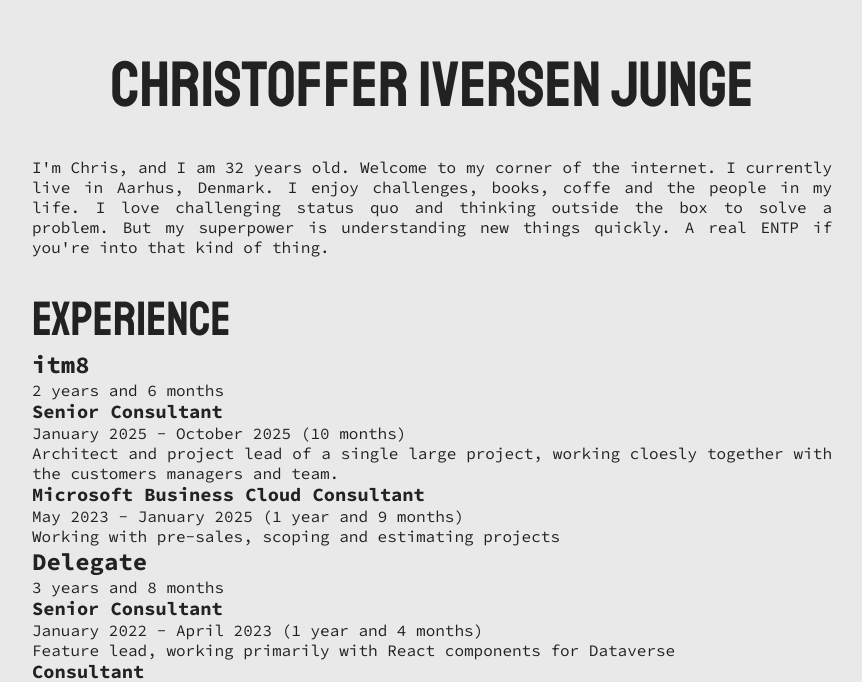
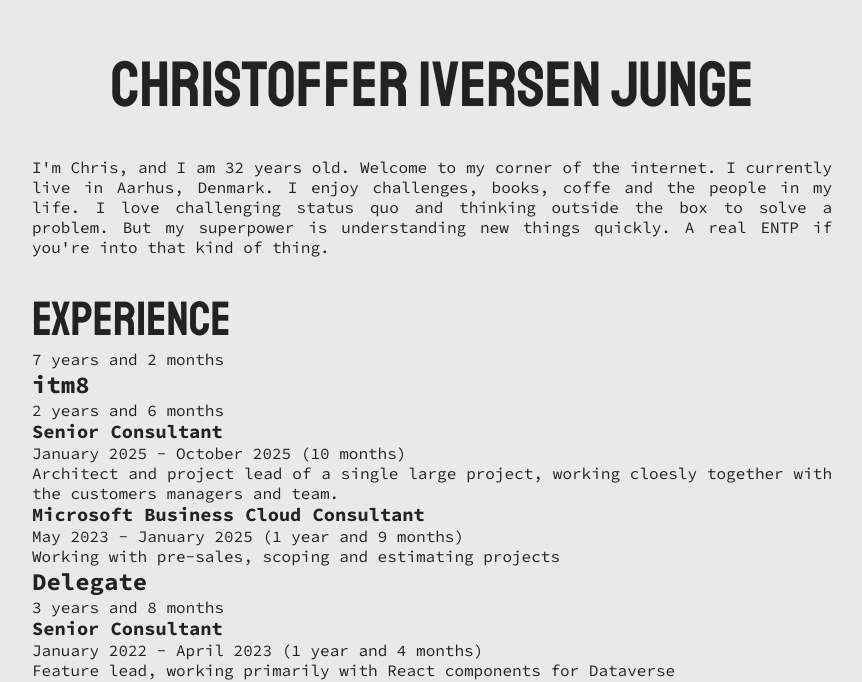
Before and after one commit to sixfourtwo/sixfourtwo.github.io, a Next.js app: page / in a window 1280 px wide. Shown: the part 119-801 px from the top of the page, without its empty margins (208-1070 px from the left). Built offline with nearby package versions, Linux system fonts and the light colour scheme.

Commit message:
Show a total of experience

```diff
--- a/src/app/sections/experience.tsx
+++ b/src/app/sections/experience.tsx
@@ -4,6 +4,8 @@ import { toHumanReadableTimespan, toHumanReadableMonthAndYear } from "../helpers
 
 export default function Experience() {
     const experience = getExperience();
+    const totalTo = new Date();
+    const totalFrom = experience[experience.length - 1].from;
 
     const experienceComponents = experience.map((expGroup) => {
 
@@ -27,6 +29,7 @@ export default function Experience() {
     return (
         <div>
             <Header>Experience</Header>
+            <p>{toHumanReadableTimespan(totalFrom, totalTo)}</p>
             {experienceComponents}
         </div>
     );
```
